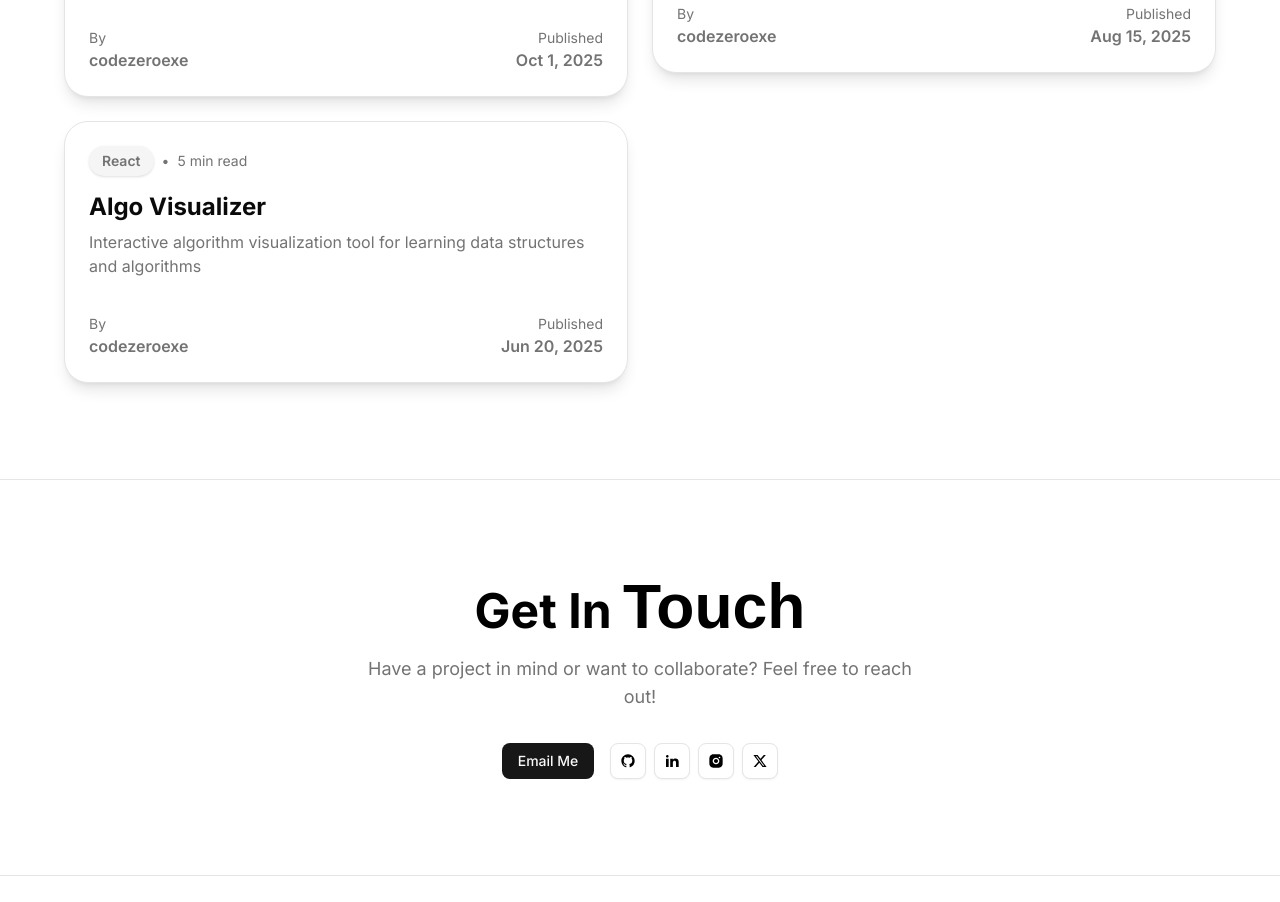
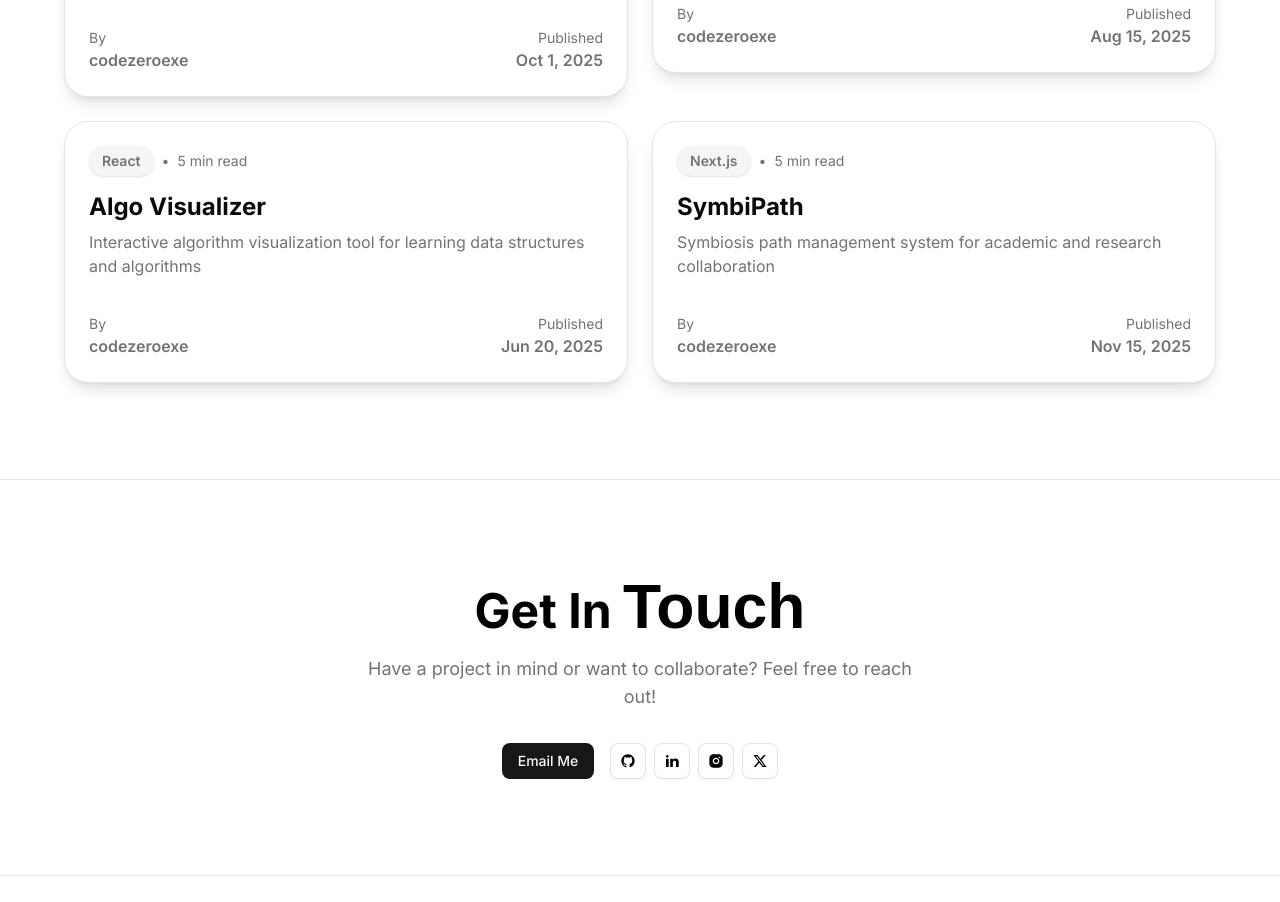
Before and after one commit to codezeroexe/portfolio-website, a Next.js app: page / in a window 1280 px wide. Shown: the part 1740-2642 px from the top of the page. Built offline with nearby package versions, Linux system fonts and the light colour scheme; a web font is replaced by a local one.

Commit message:
add: symbiPath repo to projects grid

```diff
--- a/src/app/page.tsx
+++ b/src/app/page.tsx
@@ -42,6 +42,14 @@ const projects: Project[] = [
     tags: ["React", "TypeScript", "D3.js", "Education"],
     githubUrl: "https://github.com/codezeroexe/algo-visualizer",
     publishedAt: new Date("2025-06-20"),
+  },
+  {
+    id: "4",
+    headline: "SymbiPath",
+    excerpt: "Symbiosis path management system for academic and research collaboration",
+    tags: ["Next.js", "TypeScript", "PostgreSQL", "Full-Stack"],
+    githubUrl: "https://github.com/codezeroexe/symbiPath",
+    publishedAt: new Date("2025-11-15"),
   },
 ];
 
```
